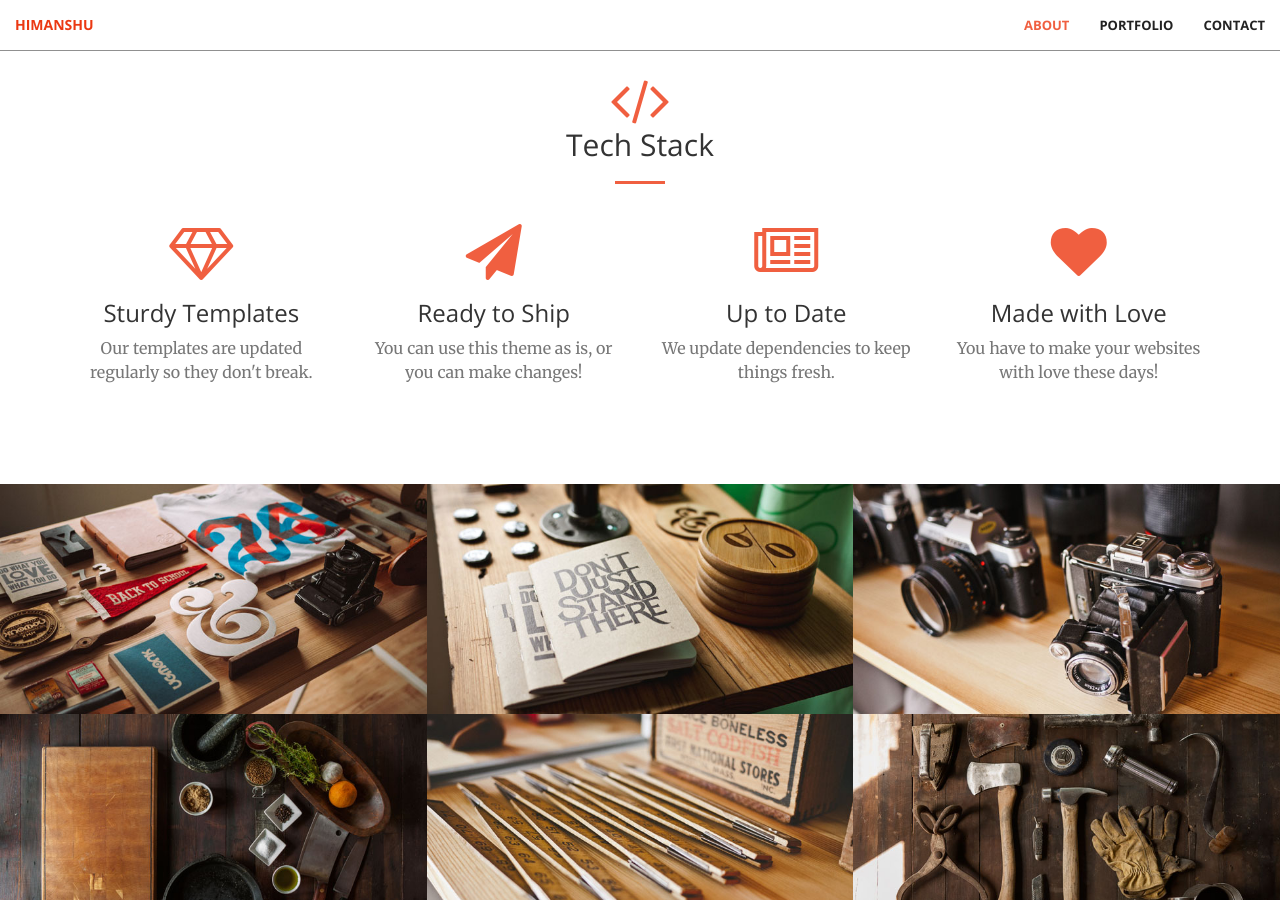
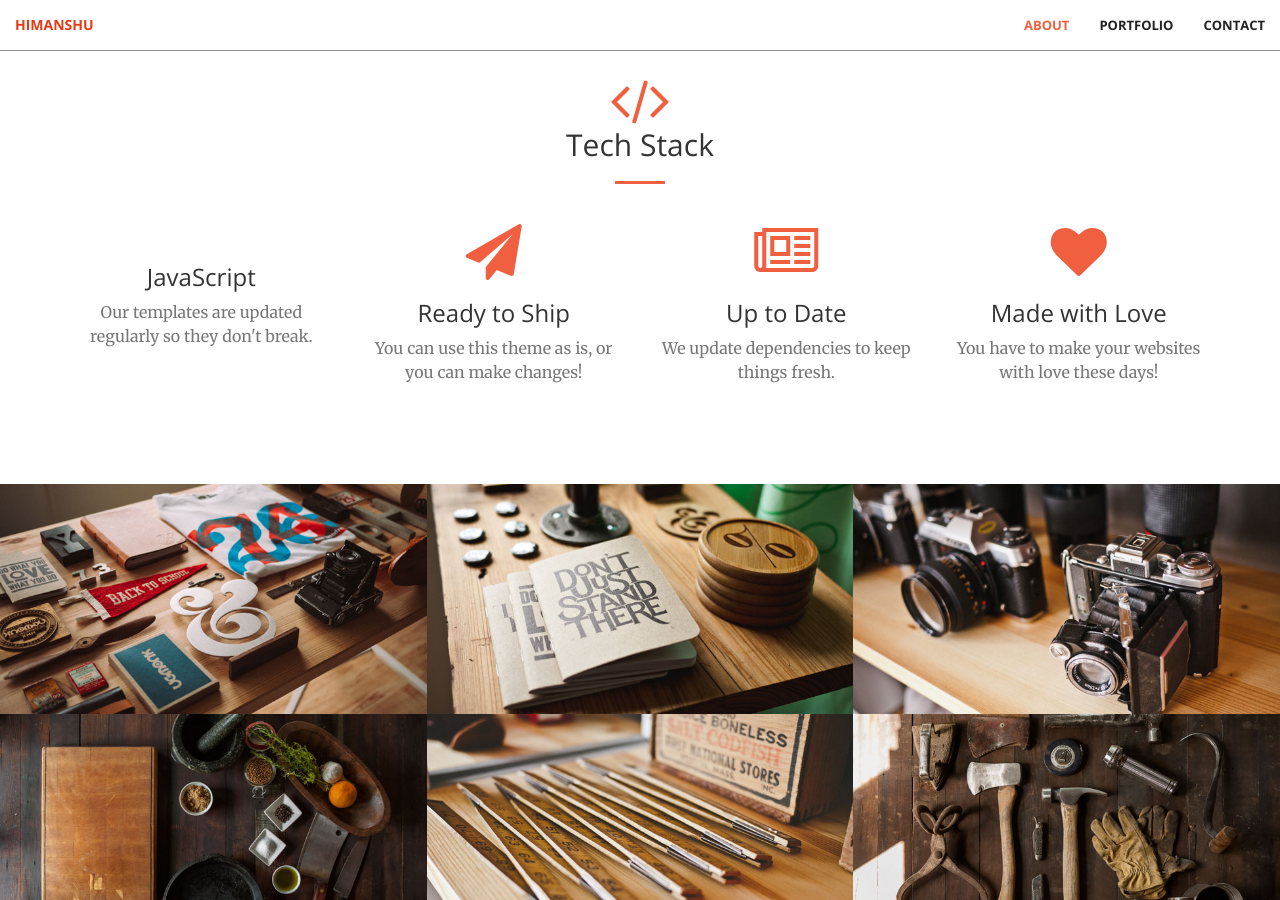
Before and after one commit to Himanshukumar30/Himanshu, a Jekyll site: the page built from index.html, in a window 1280 px wide and 900 px high, scrolled down 1346 px. Built offline with Jekyll 4.4.1, drawn with Linux system fonts in a browser that asks for light colours.

Commit message:
testing fontawesome

```diff
--- a/_includes/services.html
+++ b/_includes/services.html
@@ -15,8 +15,8 @@
     <div class="row">
       <div class="col-lg-3 col-md-6 text-center">
         <div class="service-box">
-          <i class="fa fa-4x fa-diamond wow bounceIn text-primary"></i>
-          <h3>Sturdy Templates</h3>
+          <i class="fa fab fa-js wow bounceIn text-primary"></i>
+          <h3>JavaScript</h3>
           <p class="text-muted">
             Our templates are updated regularly so they don't break.
           </p>
```
